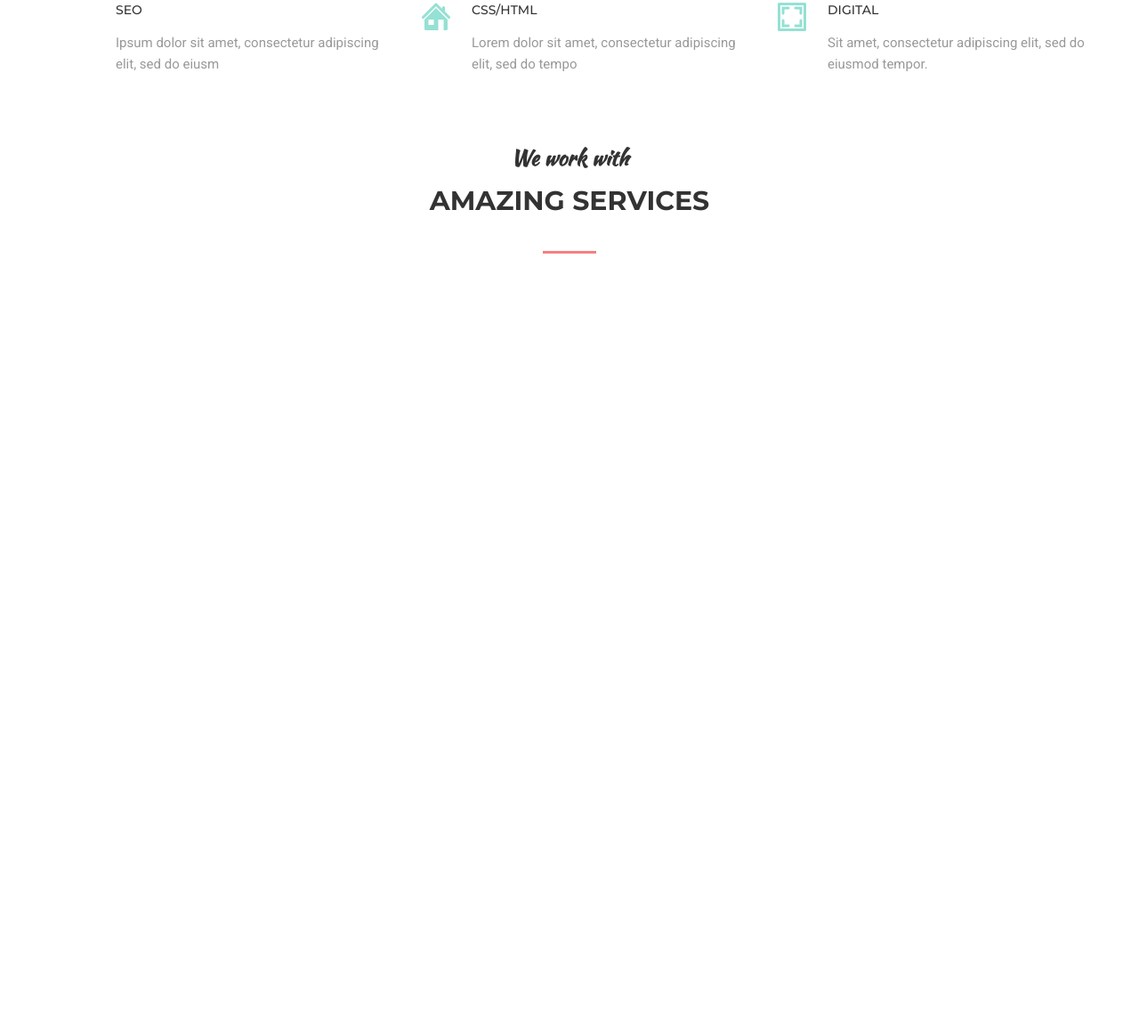
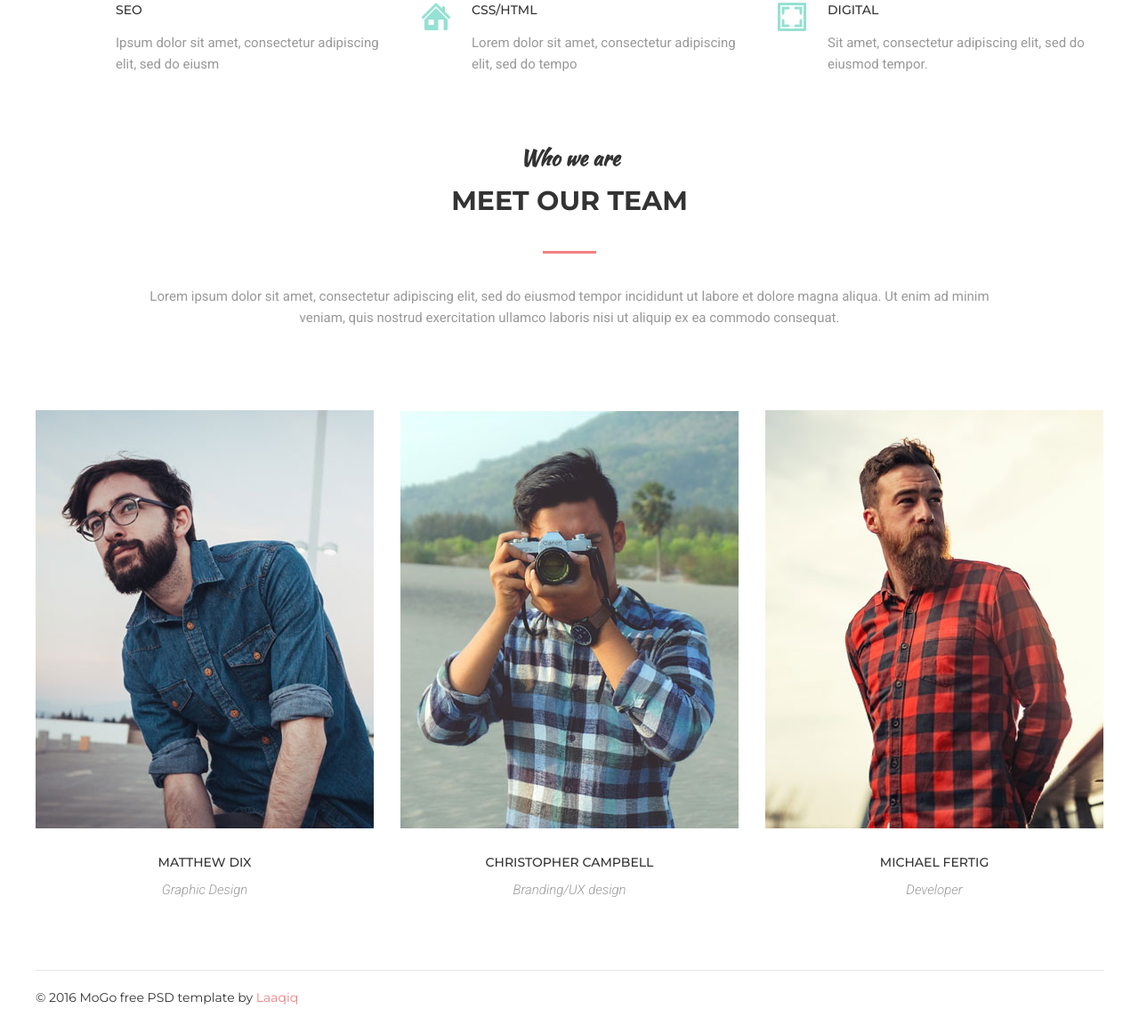
Before and after one commit to xrustic2020/goit, a plain HTML site: page html-css/module-6/index.html in a window 1280 px wide. Shown: the part 461-1613 px from the top of the page at 89% size. Before the commit the page ends 800 px from the top, so only its background shows below. Drawn offline with Linux system fonts and the light colour scheme.

Commit message:
create main html layout and main styles

```diff
--- a/html-css/module-6/css/styles.css
+++ b/html-css/module-6/css/styles.css
@@ -20,6 +20,22 @@ img {
 .container {
   width: 1200px;
   margin: 0 auto;
+}
+
+p {
+  font-family: "Roboto", sans-serif;
+  font-size: 15px;
+  line-height: 24px;
+  color: #999999;
+}
+
+h3 {
+  font-family: "Montserrat", sans-serif;
+  font-size: 14px;
+  font-weight: 500;
+  line-height: 17px;
+  text-transform: uppercase;
+  color: #333333;
 }
 
 /* HEADER and NAVIGATION menu */
@@ -188,21 +204,82 @@ ul .services-list:nth-child(6)::before {
 
 .services-list > h3 {
   width: 300px;
-  font-family: "Montserrat", sans-serif;
-  font-size: 14px;
-  font-weight: 500;
-  line-height: 17px;
-  text-transform: uppercase;
-  color: #333333;
   padding-bottom: 16px;
 }
 
 .services-list h3 + p {
   width: 300px;
-  font-family: "Roboto", sans-serif;
-  font-size: 15px;
-  line-height: 24px;
-  color: #999999;
 }
 
 /* Section TEAM list */
+
+section.team {
+  margin-bottom: 78px;
+}
+
+.short-for-team {
+  width: 980px;
+  margin: 0 auto;
+  text-align: center;
+  padding-bottom: 92px;
+}
+
+.info-team {
+  list-style: none;
+  display: flex;
+  justify-content: space-between;
+}
+
+.info-team li {
+  width: 380px;
+  margin-right: 30px;
+}
+
+.info-team li:last-child {
+  margin-right: 0;
+}
+
+.info-team img {
+  width: 380px;
+  height: 470px;
+  background-color: #95e1d3;
+  margin-bottom: 30px;
+}
+
+.info-team h3 {
+  text-align: center;
+  margin-bottom: 10px;
+}
+
+.info-team p {
+  text-align: center;
+  font-style: italic;
+}
+
+/* HOVER effects for cards and position */
+
+
+
+
+
+
+/* Site Footer */
+
+footer.container {
+  display: flex;
+  justify-content: space-between;
+  align-items: center;
+  height: 62px;
+  border-top: 1px solid #e5e5e5;
+}
+
+.copyrite-info {
+  font-family: "Montserrat", sans-serif;
+  font-size: 14px;
+  line-height: 17px;
+  color: #333333;
+}
+
+.copyrite-info > span {
+  color: #f38181;
+}
--- a/html-css/module-6/index.html
+++ b/html-css/module-6/index.html
@@ -26,6 +26,8 @@
 </header>
 
 <main class="container">
+
+<!-- SECTION for Amazing Services -->
 
 <section class="amazing">
 
@@ -68,16 +70,44 @@
 
 </section>
 
+<!-- SECTION for Team -->
+
 <section class="team">
 
     <h2 class="special-heading">
-        <span class="kaushan-style">We work with</span>
-        <span>amazing services</span>
+        <span class="kaushan-style">Who we are</span>
+        <span>meet our team</span>
     </h2>
+
+    <p class="short-for-team">Lorem ipsum dolor sit amet, consectetur adipiscing elit, sed do eiusmod tempor incididunt ut labore et dolore magna aliqua. Ut enim ad minim veniam, quis nostrud exercitation ullamco laboris nisi ut aliquip ex ea commodo consequat.</p>
+
+    <ul class="info-team">
+        <li>
+            <img src="./img/man1.jpg" alt="Matthew" width="380" heaight="470">
+            <h3>Matthew Dix</h3>
+            <p>Graphic Design</p>
+        </li>
+        <li>
+            <img src="./img/man2.jpg" alt="Christopher" width="380" heaight="470">
+            <h3>Christopher Campbell</h3>
+            <p>Branding/UX design</p>
+        </li>
+        <li>
+            <img src="./img/man3.jpg" alt="Michael" width="380" heaight="470">
+            <h3>Michael Fertig </h3>
+            <p>Developer</p>
+        </li>
+    </ul>
 
 </section>
 
 </main>
 
+<!-- Site FOOTER -->
+
+<footer class="container">
+    <p class="copyrite-info">&copy; 2016 MoGo free PSD template by <span>Laaqiq</span></p>
+</footer>
+
 </body>
 </html>
```
